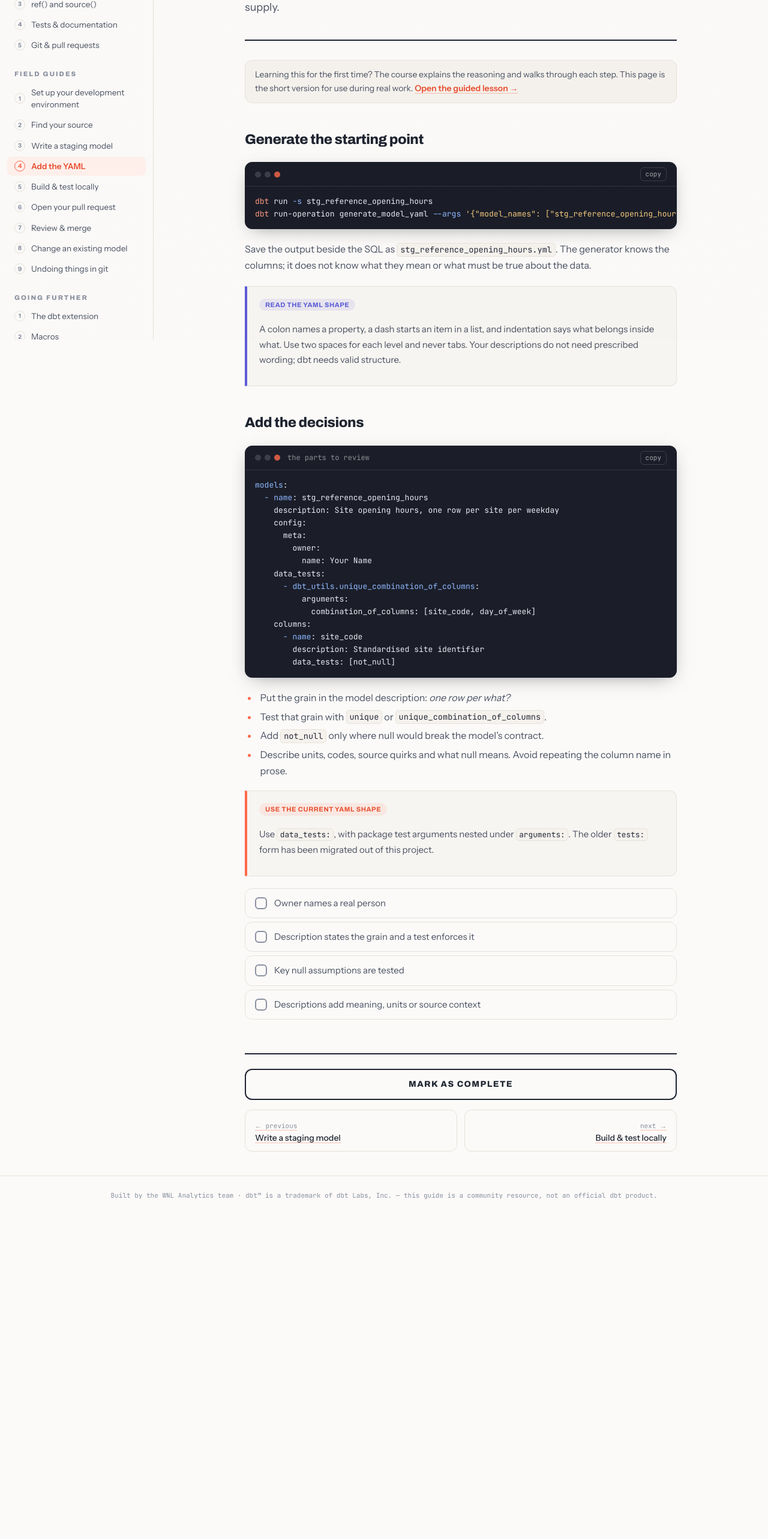
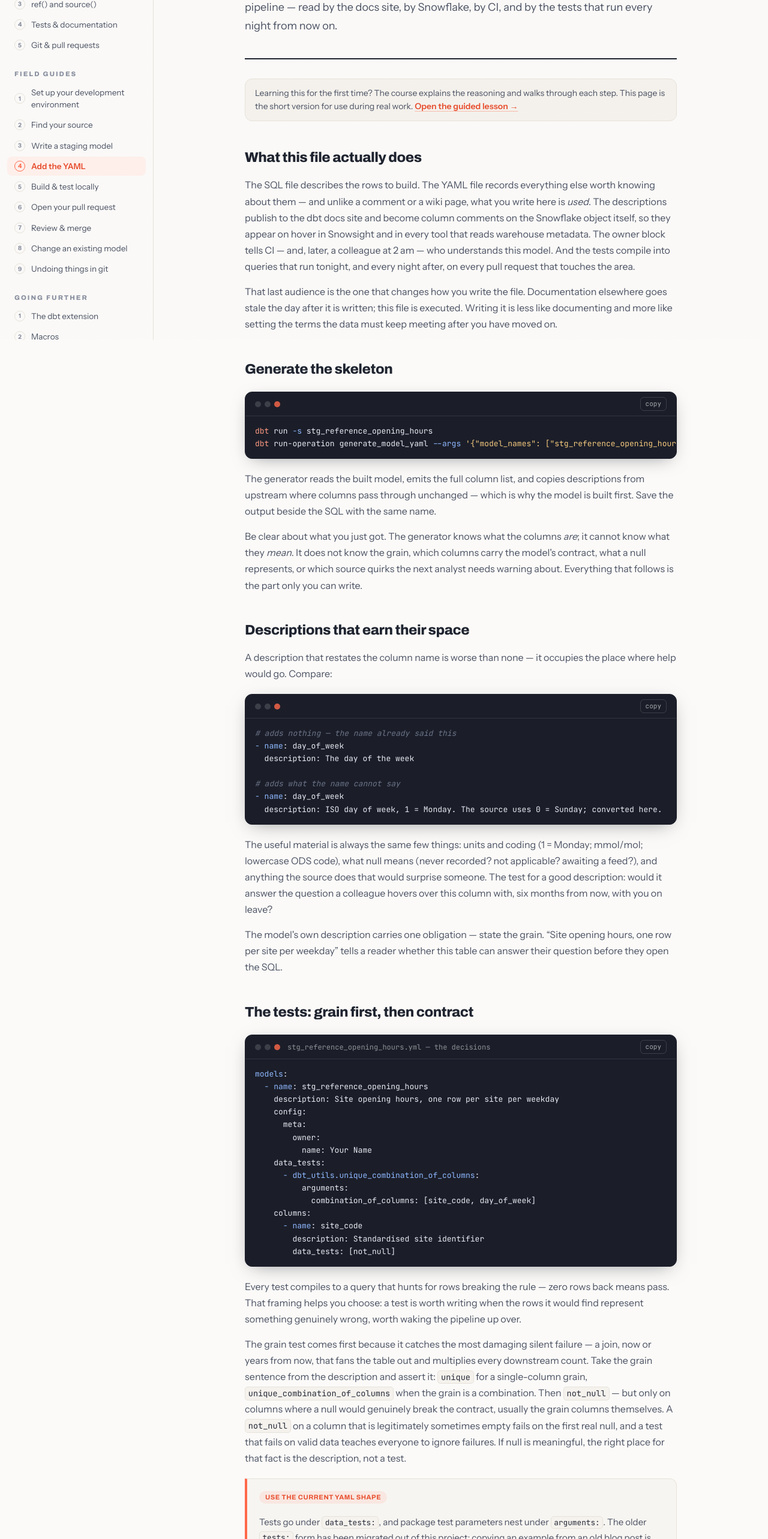
Before and after one commit to EddieDavison92/dbt-onboarding, a Next.js app: page /practice/yaml-and-tests in a window 1280 px wide. Shown: the part 234-2800 px from the top of the page at 60% size. Before the commit the page ends 2260 px from the top, so only its background shows below. Built offline with nearby package versions, Linux system fonts and the light colour scheme.

Commit message:
content: deepen yaml, PR and merge field guides

```diff
--- a/app/(handbook)/practice/review-and-merge/page.tsx
+++ b/app/(handbook)/practice/review-and-merge/page.tsx
@@ -92,11 +92,15 @@ git branch -d feat/short-description
       />
 
       <h2>After the merge</h2>
-      <ul>
-        <li>The deploy workflow builds the selected production models.</li>
-        <li>The nightly build continues running the model and its tests.</li>
-        <li>dbt docs and Snowflake comments pick up the merged descriptions.</li>
-      </ul>
+      <p>
+        Merge is the moment responsibility transfers from you to the pipeline.
+        The deploy workflow builds your changed models into production; from
+        that night on, the scheduled build rebuilds them and runs their tests
+        without you; and your YAML descriptions go live on the docs site and
+        as Snowflake comments. Nothing further is owed unless something fails
+        — which is why the deployment result is worth one look before you move
+        on.
+      </p>
       <p>
         If production fails, keep the PR link and failing job together when asking for
         help. The useful question is not only “what failed?” but “did this also fail in
--- a/app/(handbook)/practice/yaml-and-tests/page.tsx
+++ b/app/(handbook)/practice/yaml-and-tests/page.tsx
@@ -14,12 +14,31 @@ export default function Page() {
       slug="yaml-and-tests"
       kicker="Field guide · 4"
       title="Add the YAML"
-      lede="Generate the boilerplate, then add the ownership, meaning and assertions only you can supply."
-      minutes={5}
+      lede="The .yml beside a model is where what you know about the data becomes part of the pipeline — read by the docs site, by Snowflake, by CI, and by the tests that run every night from now on."
+      minutes={8}
     >
       <GuidedCourseLink href="/courses/first-pr/describe-and-test" />
 
-      <h2>Generate the starting point</h2>
+      <h2>What this file actually does</h2>
+      <p>
+        The SQL file describes the rows to build. The YAML file records
+        everything else worth knowing about them — and unlike a comment or a
+        wiki page, what you write here is <em>used</em>. The descriptions
+        publish to the dbt docs site and become column comments on the
+        Snowflake object itself, so they appear on hover in Snowsight and in
+        every tool that reads warehouse metadata. The owner block tells CI —
+        and, later, a colleague at 2 am — who understands this model. And the
+        tests compile into queries that run tonight, and every night after, on
+        every pull request that touches the area.
+      </p>
+      <p>
+        That last audience is the one that changes how you write the file.
+        Documentation elsewhere goes stale the day after it is written; this
+        file is executed. Writing it is less like documenting and more like
+        setting the terms the data must keep meeting after you have moved on.
+      </p>
+
+      <h2>Generate the skeleton</h2>
       <CodeBlock
         lang="bash"
         code={`
@@ -28,23 +47,55 @@ dbt run-operation generate_model_yaml --args '{"model_names": ["stg_reference_op
 `}
       />
       <p>
-        Save the output beside the SQL as <code>stg_reference_opening_hours.yml</code>.
-        The generator knows the columns; it does not know what they mean or what must be
-        true about the data.
+        The generator reads the built model, emits the full column list, and
+        copies descriptions from upstream where columns pass through
+        unchanged — which is why the model is built first. Save the output
+        beside the SQL with the same name.
+      </p>
+      <p>
+        Be clear about what you just got. The generator knows what the columns{" "}
+        <em>are</em>; it cannot know what they <em>mean</em>. It does not know
+        the grain, which columns carry the model&apos;s contract, what a null
+        represents, or which source quirks the next analyst needs warning
+        about. Everything that follows is the part only you can write.
       </p>
 
-      <Callout kind="info" title="Read the YAML shape">
-        <p>
-          A colon names a property, a dash starts an item in a list, and indentation says
-          what belongs inside what. Use two spaces for each level and never tabs. Your
-          descriptions do not need prescribed wording; dbt needs valid structure.
-        </p>
-      </Callout>
-
-      <h2>Add the decisions</h2>
+      <h2>Descriptions that earn their space</h2>
+      <p>
+        A description that restates the column name is worse than none — it
+        occupies the place where help would go. Compare:
+      </p>
       <CodeBlock
         lang="yaml"
-        title="the parts to review"
+        code={`
+# adds nothing — the name already said this
+- name: day_of_week
+  description: The day of the week
+
+# adds what the name cannot say
+- name: day_of_week
+  description: ISO day of week, 1 = Monday. The source uses 0 = Sunday; converted here.
+`}
+      />
+      <p>
+        The useful material is always the same few things: units and coding
+        (1 = Monday; mmol/mol; lowercase ODS code), what null means (never
+        recorded? not applicable? awaiting a feed?), and anything the source
+        does that would surprise someone. The test for a good description:
+        would it answer the question a colleague hovers over this column with,
+        six months from now, with you on leave?
+      </p>
+      <p>
+        The model&apos;s own description carries one obligation — state the
+        grain. “Site opening hours, one row per site per weekday” tells a
+        reader whether this table can answer their question before they open
+        the SQL.
+      </p>
+
+      <h2>The tests: grain first, then contract</h2>
+      <CodeBlock
+        lang="yaml"
+        title="stg_reference_opening_hours.yml — the decisions"
         code={`
 models:
   - name: stg_reference_opening_hours
@@ -63,29 +114,32 @@ models:
         data_tests: [not_null]
 `}
       />
-      <ul>
-        <li>
-          Put the grain in the model description: <em>one row per what?</em>
-        </li>
-        <li>
-          Test that grain with <code>unique</code>{" "}or{" "}
-          <code>unique_combination_of_columns</code>.
-        </li>
-        <li>
-          Add <code>not_null</code>{" "}only where null would break the model&apos;s
-          contract.
-        </li>
-        <li>
-          Describe units, codes, source quirks and what null means. Avoid repeating the
-          column name in prose.
-        </li>
-      </ul>
+      <p>
+        Every test compiles to a query that hunts for rows breaking the rule —
+        zero rows back means pass. That framing helps you choose: a test is
+        worth writing when the rows it would find represent something genuinely
+        wrong, worth waking the pipeline up over.
+      </p>
+      <p>
+        The grain test comes first because it catches the most damaging silent
+        failure — a join, now or years from now, that fans the table out and
+        multiplies every downstream count. Take the grain sentence from the
+        description and assert it: <code>unique</code>{" "}for a single-column
+        grain, <code>unique_combination_of_columns</code>{" "}when the grain is a
+        combination. Then <code>not_null</code> — but only on columns where a
+        null would genuinely break the contract, usually the grain columns
+        themselves. A <code>not_null</code>{" "}on a column that is legitimately
+        sometimes empty fails on the first real null, and a test that fails on
+        valid data teaches everyone to ignore failures. If null is meaningful,
+        the right place for that fact is the description, not a test.
+      </p>
 
       <Callout kind="warn" title="Use the current YAML shape">
         <p>
-          Use <code>data_tests:</code>, with package test arguments nested under{" "}
-          <code>arguments:</code>. The older <code>tests:</code>{" "}form has been migrated
-          out of this project.
+          Tests go under <code>data_tests:</code>, and package test parameters
+          nest under <code>arguments:</code>. The older <code>tests:</code>{" "}
+          form has been migrated out of this project; copying an example from
+          an old blog post is the usual way it sneaks back in.
         </p>
       </Callout>
 
@@ -94,8 +148,8 @@ models:
         items={[
           { key: "owner", label: <>Owner names a real person</> },
           { key: "grain", label: <>Description states the grain and a test enforces it</> },
-          { key: "nulls", label: <>Key null assumptions are tested</> },
-          { key: "desc", label: <>Descriptions add meaning, units or source context</> },
+          { key: "nulls", label: <><code>not_null</code>{" "}only where null breaks the contract</> },
+          { key: "desc", label: <>Descriptions add units, coding, null meaning or source quirks</> },
         ]}
       />
     </LessonShell>
--- a/lib/curriculum.ts
+++ b/lib/curriculum.ts
@@ -61,7 +61,7 @@ export const PRACTICE: NavItem[] = [
     slug: "yaml-and-tests",
     title: "Add the YAML",
     blurb: "Generate the file, then add the decisions that matter",
-    minutes: 5,
+    minutes: 8,
   },
   {
     slug: "build-and-test",
@@ -73,7 +73,7 @@ export const PRACTICE: NavItem[] = [
     slug: "open-a-pr",
     title: "Open your pull request",
     blurb: "The command sequence, PR template and CI recovery",
-    minutes: 5,
+    minutes: 7,
   },
   {
     slug: "review-and-merge",
```
Also changed, not shown: app/(handbook)/practice/open-a-pr/page.tsx (+31 -12 lines).
